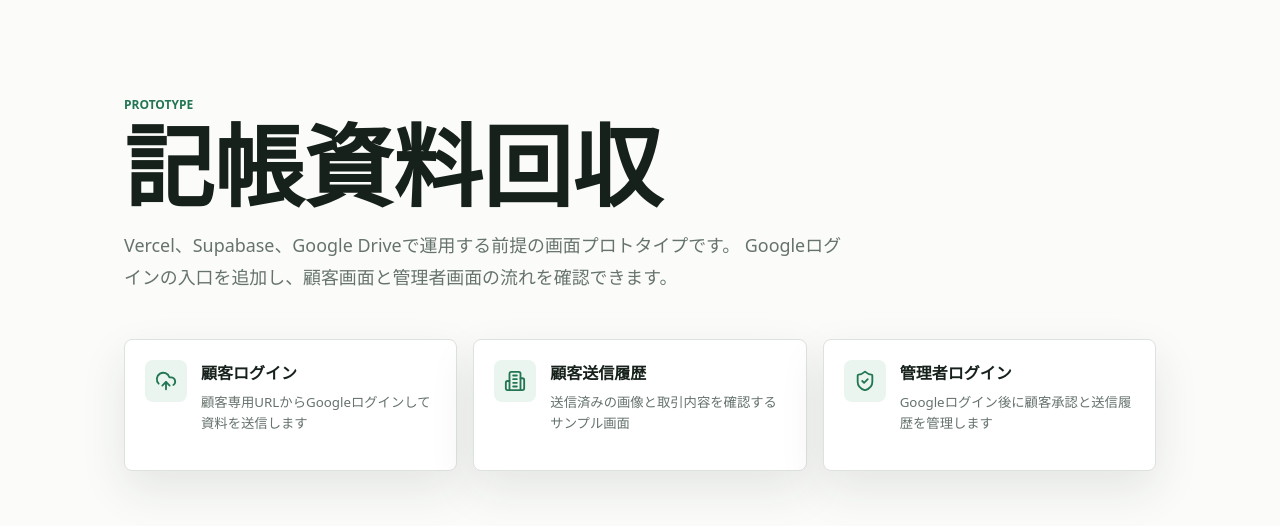
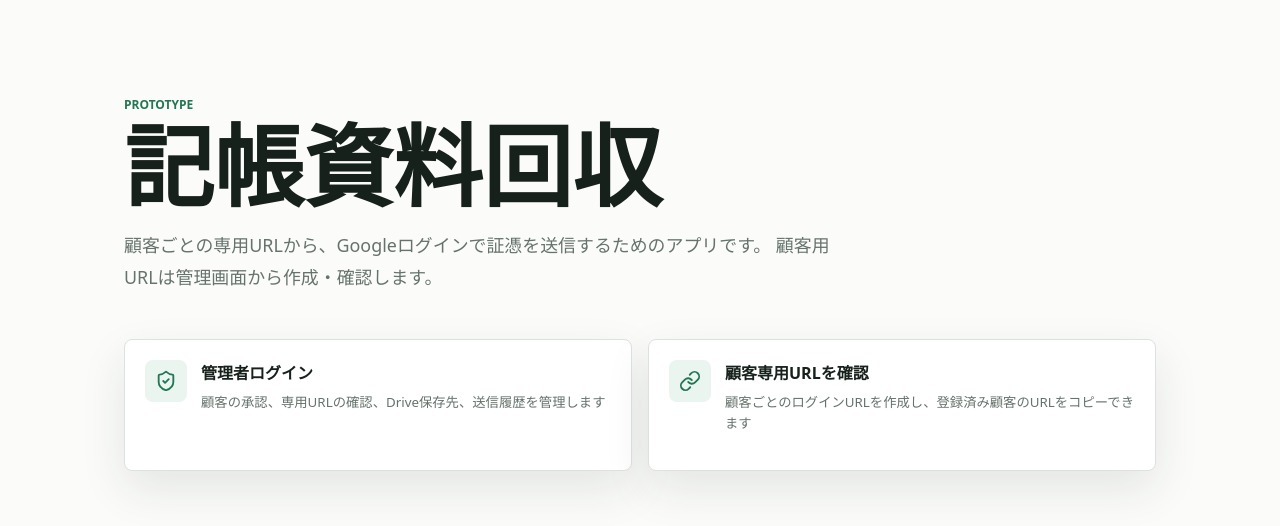
Before and after one commit to yoshitsugusasahara-a11y/bookkeeping-doc-collector, a Next.js app: page / in a window 1280 px wide. Shown: the top 526 px of the page. Built offline with nearby package versions, Linux system fonts and the light colour scheme.

Commit message:
Fix customer URL navigation

```diff
--- a/app/admin/customers/page.tsx
+++ b/app/admin/customers/page.tsx
@@ -11,7 +11,7 @@ import {
 import { ensureProfile, getCurrentUserOrRedirect } from "@/lib/auth/profile";
 import { createClient } from "@/lib/supabase/server";
 import { approveCustomerAccount } from "./actions";
-import { CustomerUrlBuilder } from "./customer-url-builder";
+import { CustomerUrlBuilder, CustomerUrlTools } from "./customer-url-builder";
 
 type CustomerRow = {
   id: string;
--- a/app/page.tsx
+++ b/app/page.tsx
@@ -1,26 +1,5 @@
 import Link from "next/link";
-import { Building2, ShieldCheck, UploadCloud } from "lucide-react";
-
-const links = [
-  {
-    href: "/client/tokyo-shokai",
-    title: "顧客ログイン",
-    description: "顧客専用URLからGoogleログインして資料を送信します",
-    icon: UploadCloud,
-  },
-  {
-    href: "/client/tokyo-shokai/submissions",
-    title: "顧客送信履歴",
-    description: "送信済みの画像と取引内容を確認するサンプル画面",
-    icon: Building2,
-  },
-  {
-    href: "/admin/login",
-    title: "管理者ログイン",
-    description: "Googleログイン後に顧客承認と送信履歴を管理します",
-    icon: ShieldCheck,
-  },
-];
+import { Link as LinkIcon, ShieldCheck } from "lucide-react";
 
 export default function Home() {
   return (
@@ -29,26 +8,30 @@ export default function Home() {
         <p className="eyebrow">Prototype</p>
         <h1>記帳資料回収</h1>
         <p>
-          Vercel、Supabase、Google Driveで運用する前提の画面プロトタイプです。
-          Googleログインの入口を追加し、顧客画面と管理者画面の流れを確認できます。
+          顧客ごとの専用URLから、Googleログインで証憑を送信するためのアプリです。
+          顧客用URLは管理画面から作成・確認します。
         </p>
       </section>
 
-      <section className="link-grid" aria-label="画面一覧">
-        {links.map((item) => {
-          const Icon = item.icon;
-          return (
-            <Link href={item.href} className="nav-card" key={item.href}>
-              <span className="icon-box" aria-hidden="true">
-                <Icon size={22} />
-              </span>
-              <span>
-                <strong>{item.title}</strong>
-                <small>{item.description}</small>
-              </span>
-            </Link>
-          );
-        })}
+      <section className="link-grid compact" aria-label="主要メニュー">
+        <Link href="/admin/login" className="nav-card">
+          <span className="icon-box" aria-hidden="true">
+            <ShieldCheck size={22} />
+          </span>
+          <span>
+            <strong>管理者ログイン</strong>
+            <small>顧客の承認、専用URLの確認、Drive保存先、送信履歴を管理します</small>
+          </span>
+        </Link>
+        <Link href="/admin/customers" className="nav-card">
+          <span className="icon-box" aria-hidden="true">
+            <LinkIcon size={22} />
+          </span>
+          <span>
+            <strong>顧客専用URLを確認</strong>
+            <small>顧客ごとのログインURLを作成し、登録済み顧客のURLをコピーできます</small>
+          </span>
+        </Link>
       </section>
     </main>
   );
--- a/app/styles.css
+++ b/app/styles.css
@@ -102,6 +102,10 @@ h2 {
   display: grid;
   gap: 16px;
   grid-template-columns: repeat(3, minmax(0, 1fr));
+}
+
+.link-grid.compact {
+  grid-template-columns: repeat(2, minmax(0, 1fr));
 }
 
 .nav-card {
@@ -567,6 +571,36 @@ textarea {
   color: var(--muted);
 }
 
+.customer-url-line {
+  align-items: center;
+  color: var(--muted);
+  display: flex;
+  flex-wrap: wrap;
+  gap: 6px;
+  margin-top: 4px;
+}
+
+.customer-url-line span {
+  font-size: 0.82rem;
+  overflow-wrap: anywhere;
+}
+
+.customer-url-actions {
+  align-items: center;
+  display: inline-flex;
+  gap: 4px;
+}
+
+.icon-button.compact {
+  height: 30px;
+  width: 30px;
+}
+
+.copy-status {
+  color: var(--green);
+  font-weight: 800;
+}
+
 .pill {
   border-radius: 999px;
   font-size: 0.82rem;
```
Also changed, not shown: app/admin/customers/customer-url-builder.tsx (+35 -1 lines).
